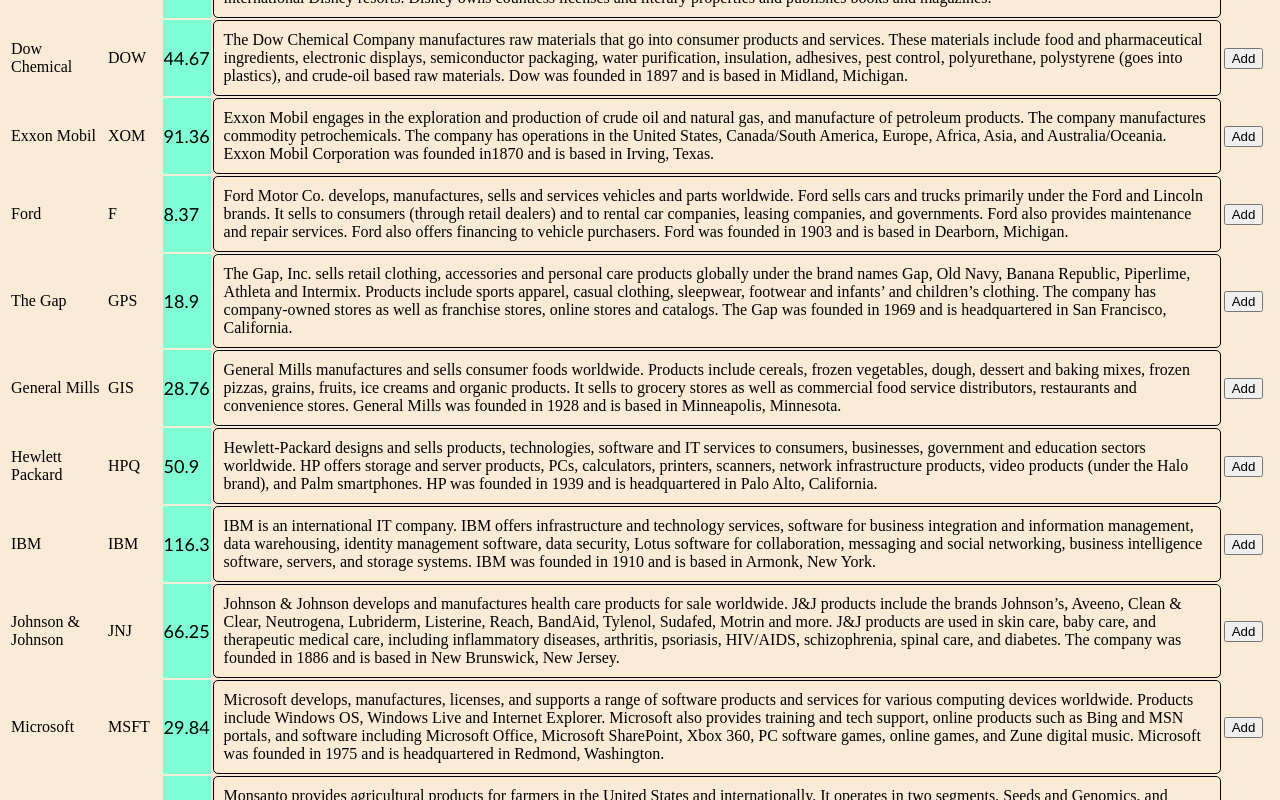
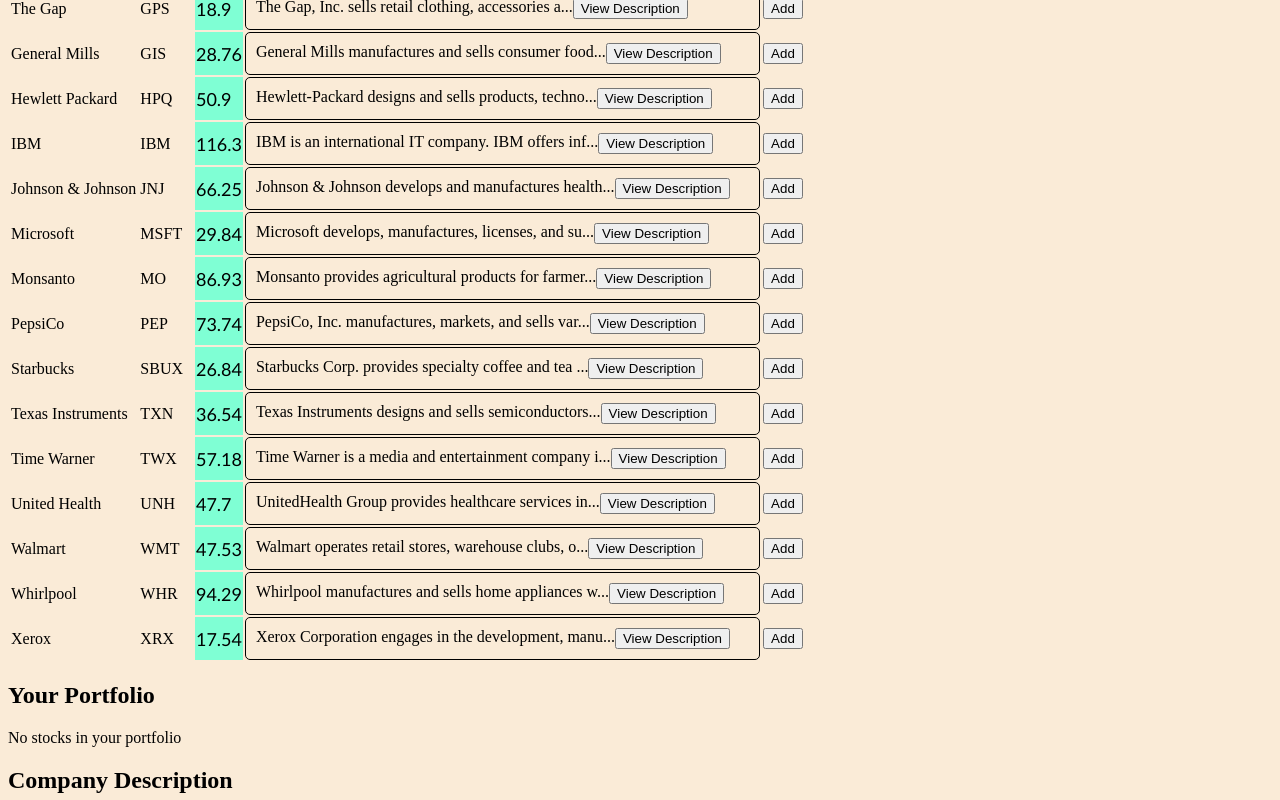
Before and after one commit to muilipato/stock-tracker, a React (Create React App) app: page / in a window 1280 px wide. Shown: the part 360-1160 px from the top of the page. Built offline with nearby package versions, Linux system fonts and the light colour scheme; data requests are answered from the project's data file.

Commit message:
stock description component created

```diff
--- /dev/null
+++ b/src/components/Description.js
@@ -0,0 +1,15 @@
+import React from 'react';
+
+function Description ({stock, onClose}){
+    return(
+        <div className='popup'>
+            <div className='popup-content'>
+            <h2>{stock.company}</h2>
+            <p>{stock.description}</p>
+            <button onClick={onClose}>Close </button>
+
+            </div>
+        </div>
+    )
+}
+export default Description;
--- a/src/components/DisplayStocks.js
+++ b/src/components/DisplayStocks.js
@@ -1,11 +1,12 @@
 import React from 'react';
 import  {useState, useEffect} from 'react'
 import Portfolio from './Portfolio'
+import Description from './Description';
 
 function DisplayStocks(){
     const[stockdata , setData] = useState([]);
     const [portfolio, setPortfolio] = useState([]);
-
+    const [selectedStock, setSelectedStock] = useState(null);
 
 
 
@@ -34,6 +35,13 @@
         const updatedPortfolio =portfolio.filter(item => item !== stock)
         setPortfolio(updatedPortfolio)
     }
+   const handleViewDesrciption = stock => {
+    setSelectedStock(stock)
+
+   }
+   const handleCloseDescription = () =>{
+   setSelectedStock(null)
+   }
 
 
     return(
@@ -59,7 +67,17 @@
 
                             <td>{stock.symbol}</td>
                             <td className='prices'>{stock.price_2007}</td>
-                            <td className ="description">{stock.description}</td>
+                            <td className ="description">{
+                            stock.description.length>50?(
+                                <>
+                                {stock.description.substring(0, 50)}...
+                                <button onClick={() => handleViewDesrciption(stock)}>View Description</button>
+                                </>
+                            ):(
+                                stock.description
+                            )
+                            }
+                            </td>
                             <td>
                                 <button onClick={() => addToPortfolio(stock)}>Add</button>
                             </td>
@@ -70,6 +88,14 @@
                     </tbody>
                 </table>
                 <Portfolio portfolio={portfolio} removeFromPortfolio={removeFromPortfolio}/>
+                <div>
+                    <h2>Company Description</h2>
+                {
+                    selectedStock &&(
+                        <Description stock={selectedStock} onClose={handleCloseDescription}/>
+                    )
+                }
+                </div>
 
 
             </div>
--- a/src/components/Portfolio.js
+++ b/src/components/Portfolio.js
@@ -12,7 +12,7 @@
                         {
                             portfolio.map(stock => (
                                 <li key = {stock.symbol}>
-                                    {stock.company}({stock.symbol})
+                                    {stock.company}({stock.symbol}) {stock.price_2007}
                                     <button onClick={() => removeFromPortfolio(stock)}>Delete</button>
                                 </li>
                                 ))
```
Also changed, not shown: src/components/Ticker.js (deleted).
